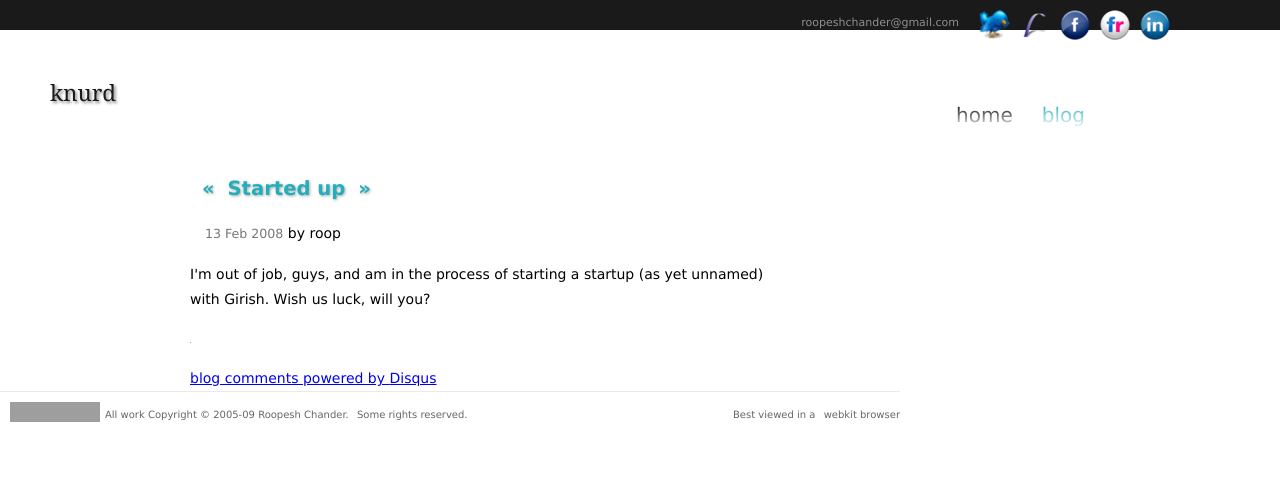
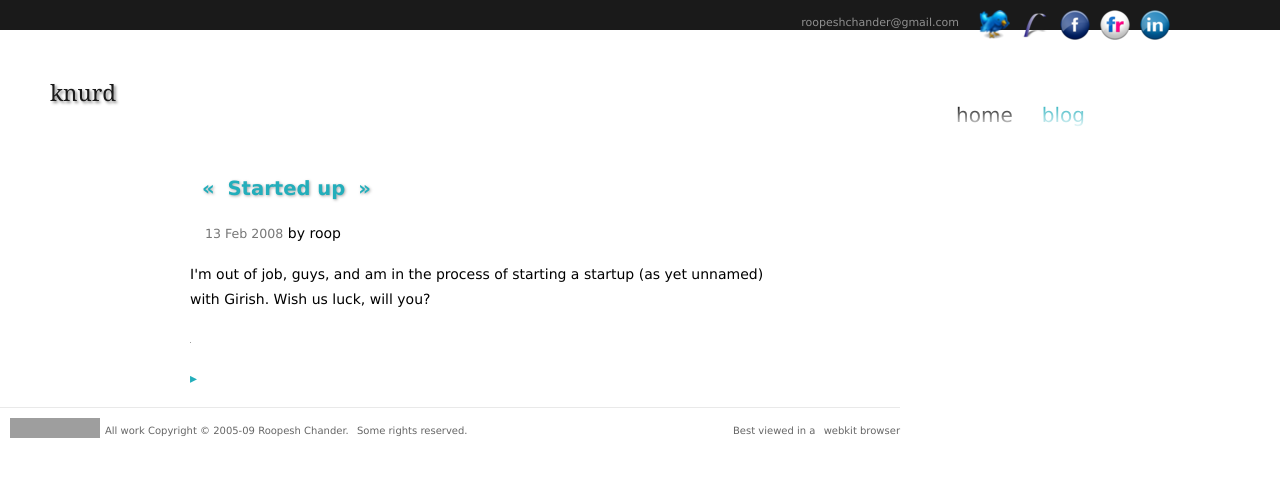
Before and after one commit to roop/roop.knurd.in-archive, a Jekyll site: the page built from blog/_posts/2008-02-13-started.html, in a window 1280 px wide. Shown: the top 477 px of the page. Built offline with Jekyll 4.4.1, drawn with Linux system fonts in a browser that asks for light colours; comment, search, counter and statistics services are not loaded; some of the changed lines change nothing that is shown; grey boxes are pictures that could not be loaded.

Commit message:
js to show/hide comments

```diff
--- a/_layouts/post.html
+++ b/_layouts/post.html
@@ -9,12 +9,26 @@ layout: base
     </h1>
     <p>
         <span class="date">{{ page.date | date_to_string }}</span> by roop &nbsp;
-        <a class="comment-count" href="{{ page.url }}#disqus_thread"></a>
+        <a class="comment-count" href="{{ page.url }}#disqus_thread"
+            onClick="show('comments');return true;"></a>
     <p>
     <div class="stuff">
         <p>
            {{ page.content }}
         </p>
+        <p>
+            <a href="#" id="comments-show-link" class="show-hide-link"
+                onClick="show('comments');return false;">&#9656;<!--right arrow--></a>
+            <a href="#" id="comments-hide-link" class="show-hide-link" style="display: none;"
+                onClick="hide('comments');return false;">&#9662;<!--down arrow--></a>
+            <a class="comment-count" href="{{ page.url }}#disqus_thread"
+                onClick="show('comments');return true;"></a>
+            <div id="comments" class="show-hide-able" style="display: none;">
 <div id="disqus_thread"></div><script type="text/javascript" src="http://disqus.com/forums/knurd/embed.js"></script><noscript><a href="http://disqus.com/forums/knurd/?url=ref">View the discussion thread.</a></noscript><a href="http://disqus.com" class="dsq-brlink">blog comments powered by <span class="logo-disqus">Disqus</span></a>
+            </div>
+        </p>
+
     </div>
 </div>
+
+<script type="text/javascript" src="/js/showHide.js"></script>
--- a/css/style.css
+++ b/css/style.css
@@ -180,3 +180,7 @@ body {
 
 #footer a { color: #666; text-decoration: none; }
 #footer a:hover { color: #23aebb; text-decoration: none; }
+
+.show-hide-link {
+    text-decoration: none;
+}
--- /dev/null
+++ b/js/showHide.js
@@ -0,0 +1,17 @@
+function show(id) {
+	if (document.getElementById(id))
+        document.getElementById(id).style.display = 'block';
+	if (document.getElementById(id + '-show-link'))
+        document.getElementById(id + '-show-link').style.display = 'none';
+	if (document.getElementById(id + '-hide-link'))
+        document.getElementById(id + '-hide-link').style.display = 'inline';
+}
+
+function hide(id) {
+	if (document.getElementById(id))
+        document.getElementById(id).style.display = 'none';
+	if (document.getElementById(id + '-show-link'))
+        document.getElementById(id + '-show-link').style.display = 'inline';
+	if (document.getElementById(id + '-hide-link'))
+        document.getElementById(id + '-hide-link').style.display = 'none';
+}
```
